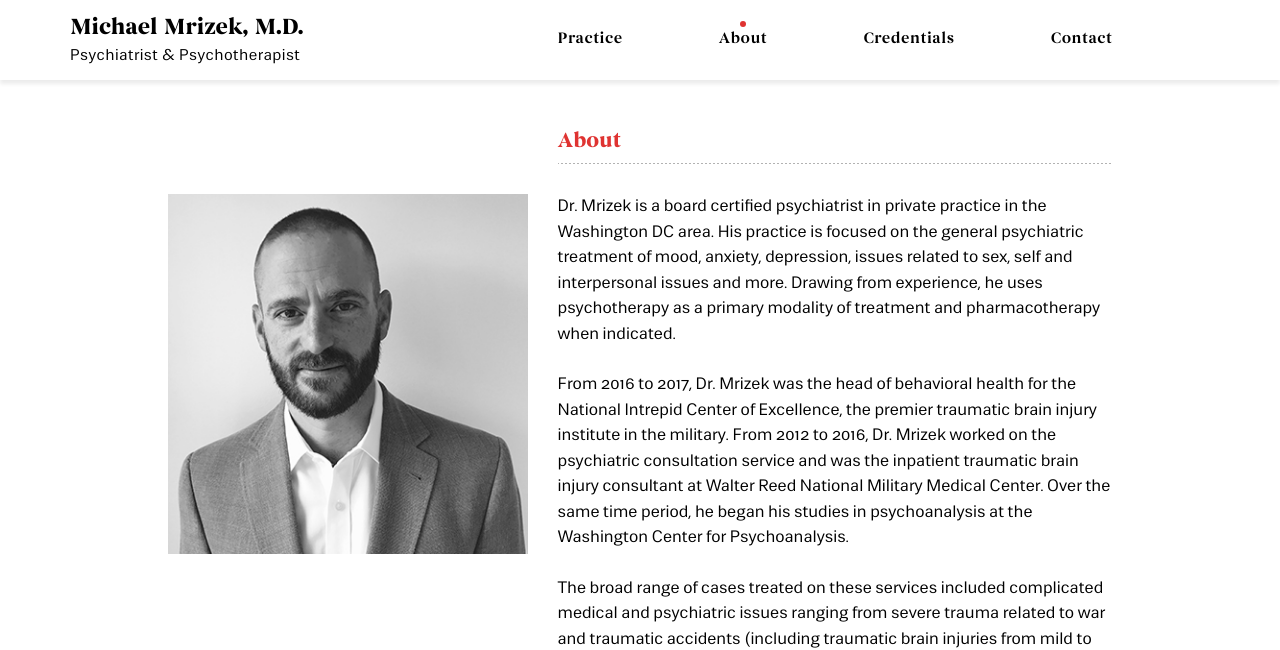
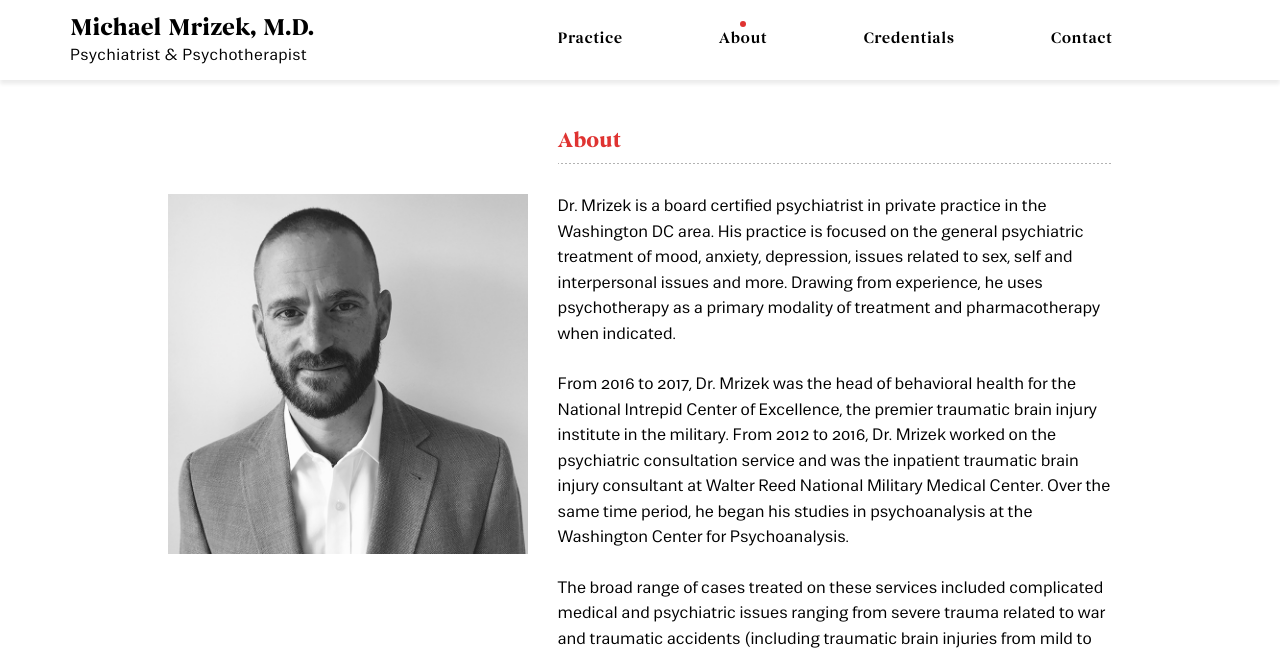
Before and after one commit to carolineportugal/michaelmrizekmd, a Jekyll site: the page built from about/index.html, in a window 1280 px wide. Shown: the top 650 px of the page. Built offline with Jekyll 4.4.1, drawn with Linux system fonts in a browser that asks for light colours; nearby versions of some CDN libraries; some web fonts are replaced.

```diff
--- a/_sass/_nav.scss
+++ b/_sass/_nav.scss
@@ -39,7 +39,7 @@
       }
 
       .logo-title{
-        font-size:22.5px;
+        font-size:23.5px;
         @include begum-bold();
         margin:0 0 0.7rem 0;
       }
@@ -47,7 +47,7 @@
       .logo-subtitle{
         margin:0;
         @include caravel-regular();
-        font-size: 16px;
+        font-size: 16.5px;
         letter-spacing: 0.04rem;
       }
 
```
Also changed, not shown: media/about-pic.jpg, 2 other files.
